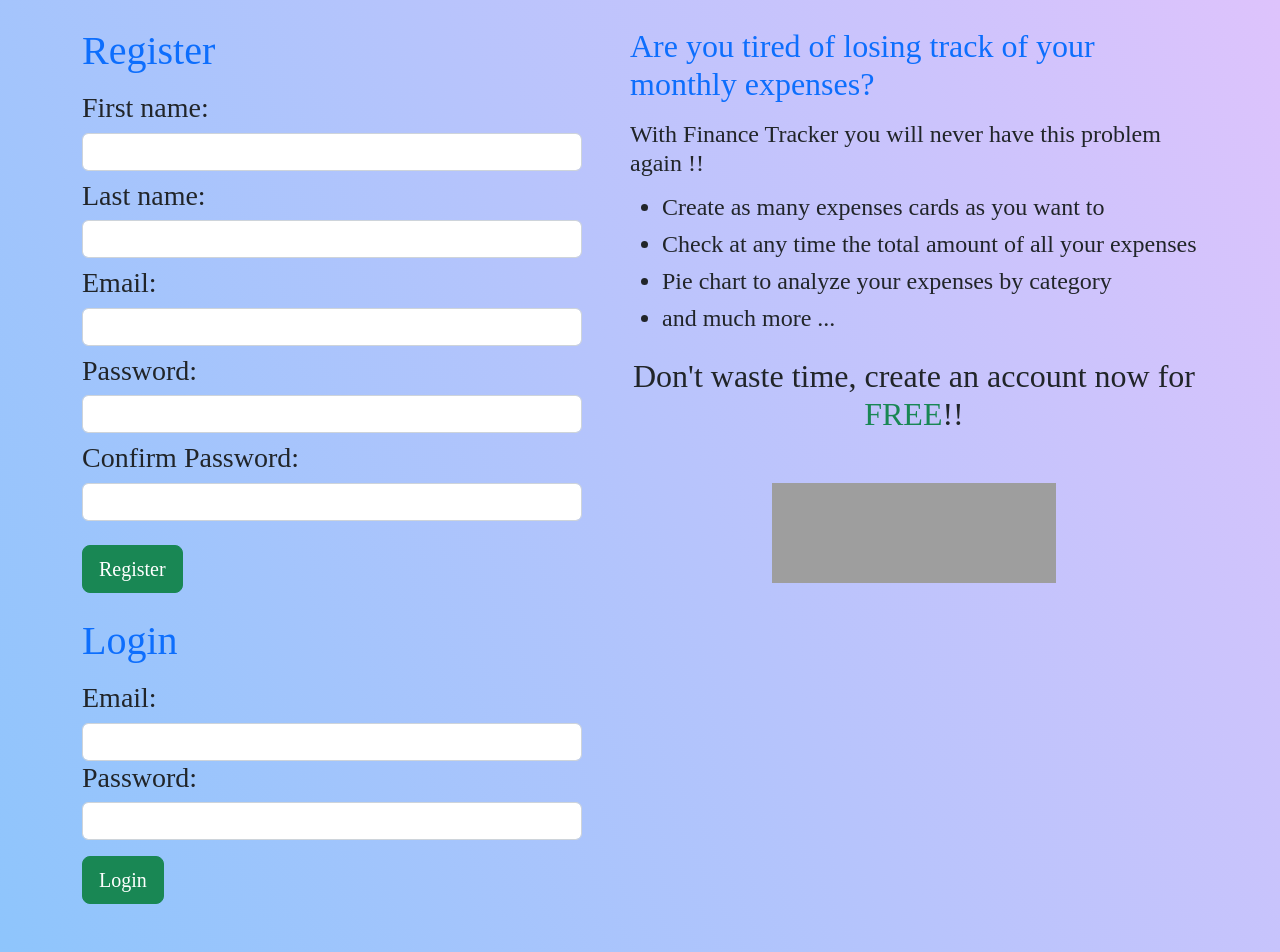
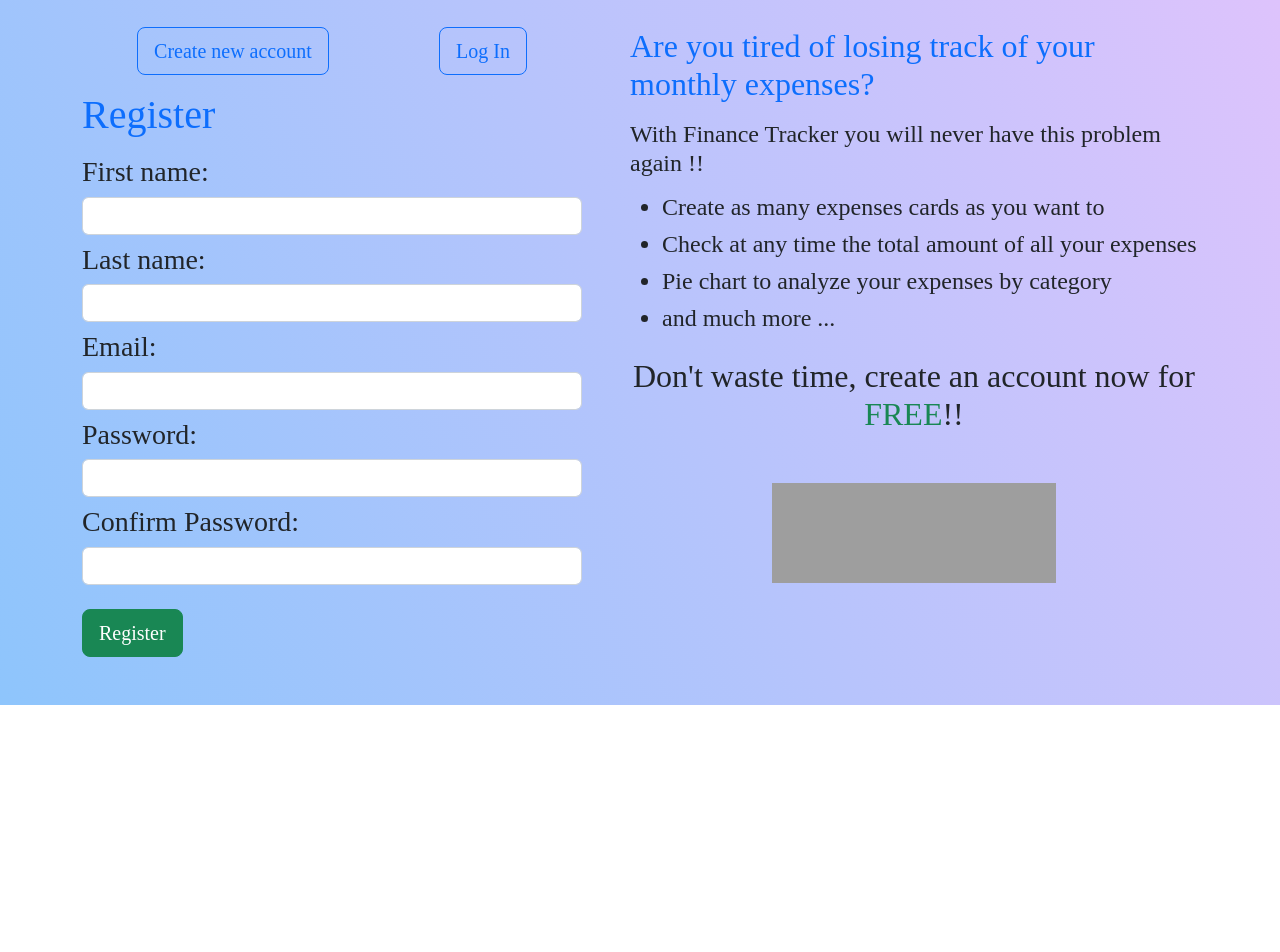
Before and after one commit to Guss-Alves/Finance-Tracker, a React (Create React App) app in the folder client/: page / in a window 1280 px wide. Shown: the part 101-1053 px from the top of the page. After the commit the page ends 806 px from the top, so only its background shows below. Built offline with nearby package versions, Linux system fonts and the light colour scheme; grey boxes are pictures that could not be loaded.

Commit message:
sign in updates

```diff
--- a/client/src/components/LoginForm.jsx
+++ b/client/src/components/LoginForm.jsx
@@ -49,7 +49,7 @@
                 <label className='h3' htmlFor="">Password:</label>
                 <input  onChange={changeHandler} type="password" name="password" className='form-control'/>
             </div>
-            <input type="submit" value="Login" className='btn btn-success mt-3 btn-lg' />
+            <input type="submit" value="Log In" className='btn btn-success mt-3 btn-lg' />
         </form>
     </div>
     );
--- a/client/src/components/RegistrationForm.jsx
+++ b/client/src/components/RegistrationForm.jsx
@@ -35,7 +35,7 @@
 
 
     return (
-        <div className='mt-5'>
+        <div className=''>
             <h1 className='text-primary'>Register</h1>
             <form onSubmit={submitHandler}  style={{width: '500px'}} className='mt-3 regForm' >
                 <div className="form-group">
--- a/client/src/components/SignIn.jsx
+++ b/client/src/components/SignIn.jsx
@@ -1,20 +1,40 @@
-import React from 'react';
+import React, {useState} from 'react';
 import RegistrationForm from './RegistrationForm';
 import LoginForm from './LoginForm';
 import './styles/signIn.css'
 
 const SignIn = () => {
+
+    const [hasAccount, setHasAccount] = useState(false);
+
+    const handleClickFalse = () =>{
+        setHasAccount(false);
+    }
+
+    const handleClickTrue = () =>{
+        setHasAccount(true);
+    }
+
     return (
         <div>
             <h1 className='text-center mt-4'>Finance Tracker Website</h1>
             <div className="sides d-flex mt-2">
                 <div className="main" style={{ width: '500px' }}>
+                    <div className="logInOptions mt-5 d-flex justify-content-around mb-3">
+                        <div className="logInOption">
+                            <button className='btn btn-outline-primary btn-lg' onClick={handleClickFalse}>Create new account</button>
+                        </div>
+                        <div className="logInOption">
+                            <button className='btn btn-outline-primary btn-lg' onClick={handleClickTrue}>Log In</button>
+                        </div>
+                    </div>
                     <div>
-                        <div className="reg">
-                            <RegistrationForm />
-                        </div>
-                        <div className="login">
-                            <LoginForm />
+                        <div className="regAndLogin mb-5">
+                            {
+                                hasAccount?
+                                <LoginForm/> :
+                                <RegistrationForm/>
+                            }
                         </div>
                     </div>
                 </div>
```
